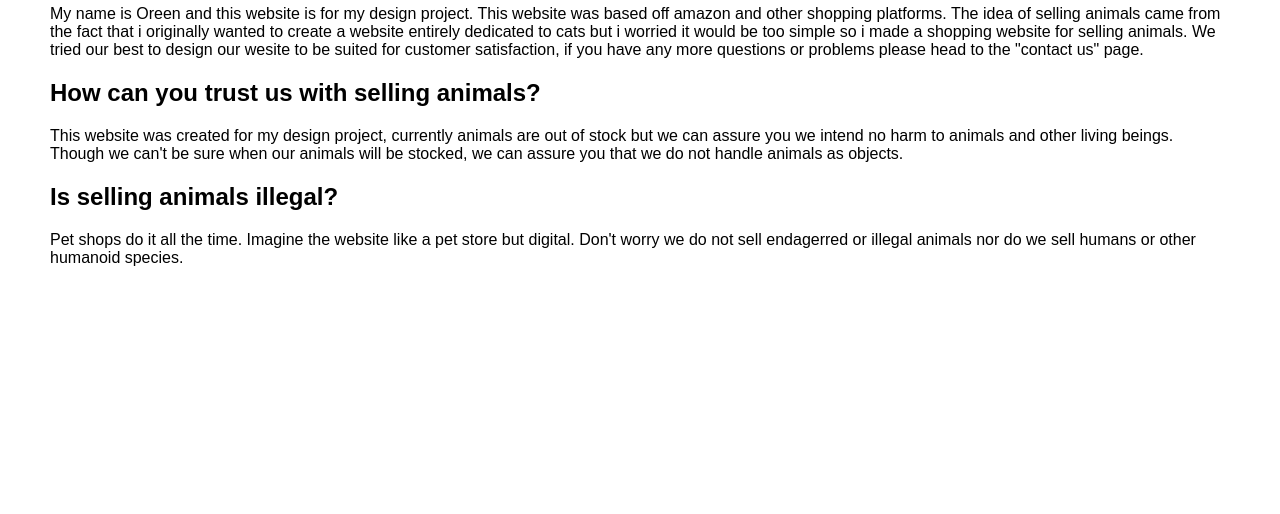
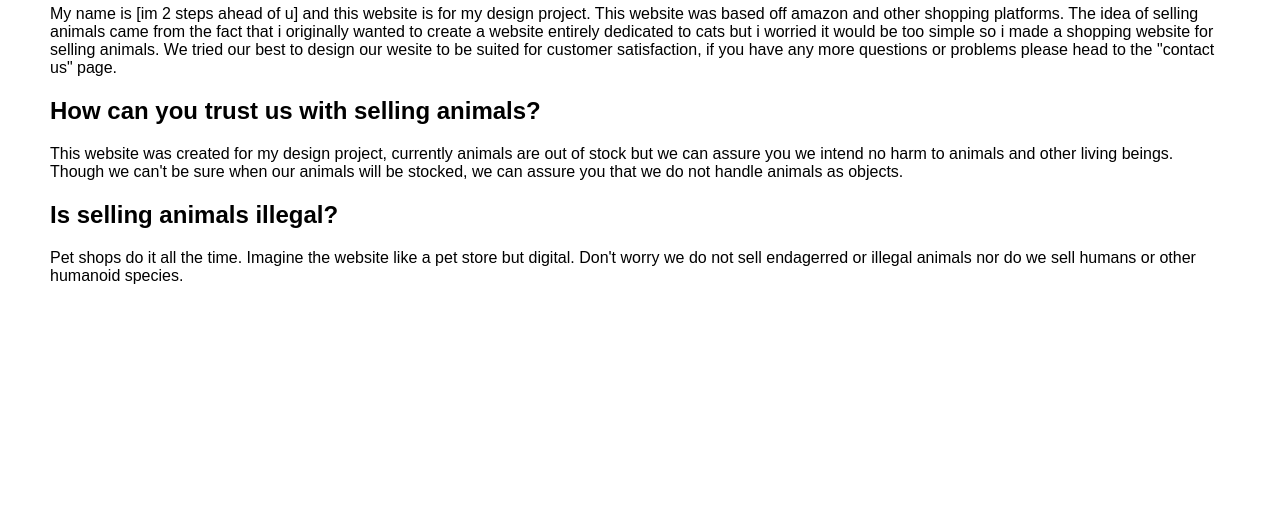
Before and after one commit to EvenOddPerfume/1, a plain HTML site: page AboutUs.html in a window 1280 px wide. Shown: the part 286-800 px from the top of the page. Drawn offline with Linux system fonts and the light colour scheme.

Commit message:
Update AboutUs.html

```diff
--- a/AboutUs.html
+++ b/AboutUs.html
@@ -26,7 +26,7 @@
 
     <h2>About us</h2>
 
-    <p>My name is Oreen and this website is for my design project. This website was based off amazon and other shopping platforms. The idea of selling animals came from the fact that i originally wanted to create a website entirely dedicated to cats but i worried it would be too simple so i made a shopping website for selling animals. We tried our best to design our wesite to be suited for customer satisfaction, if you have any more questions or problems please head to the "contact us" page.</p>
+    <p>My name is [im 2 steps ahead of u] and this website is for my design project. This website was based off amazon and other shopping platforms. The idea of selling animals came from the fact that i originally wanted to create a website entirely dedicated to cats but i worried it would be too simple so i made a shopping website for selling animals. We tried our best to design our wesite to be suited for customer satisfaction, if you have any more questions or problems please head to the "contact us" page.</p>
 
     <h2>How can you trust us with selling animals?</h2>
 
```
